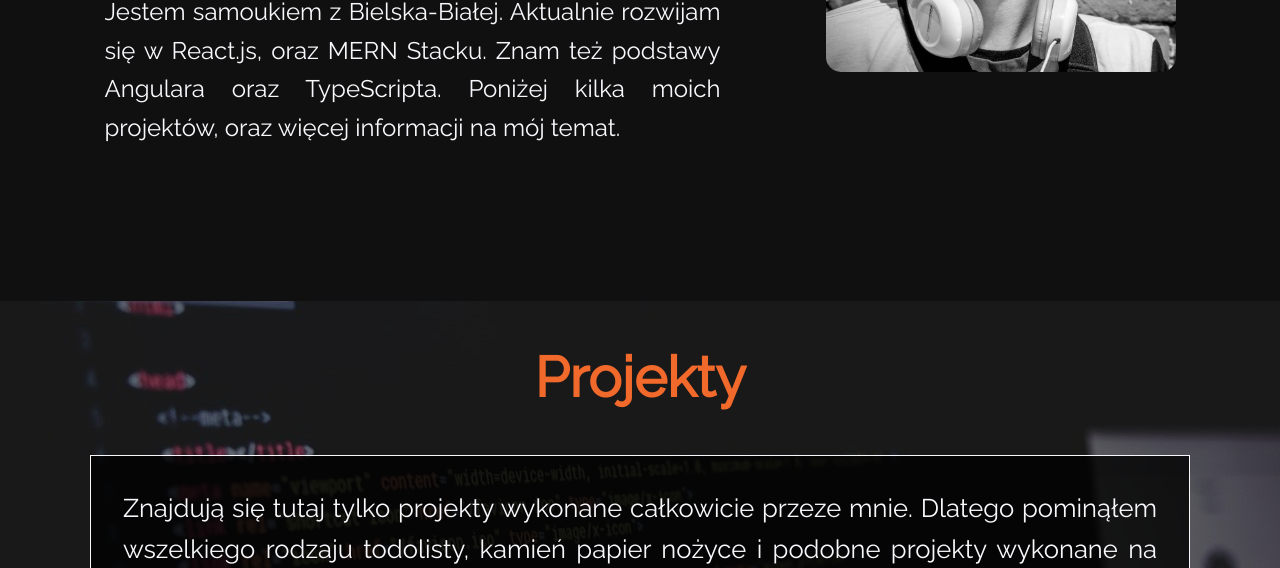
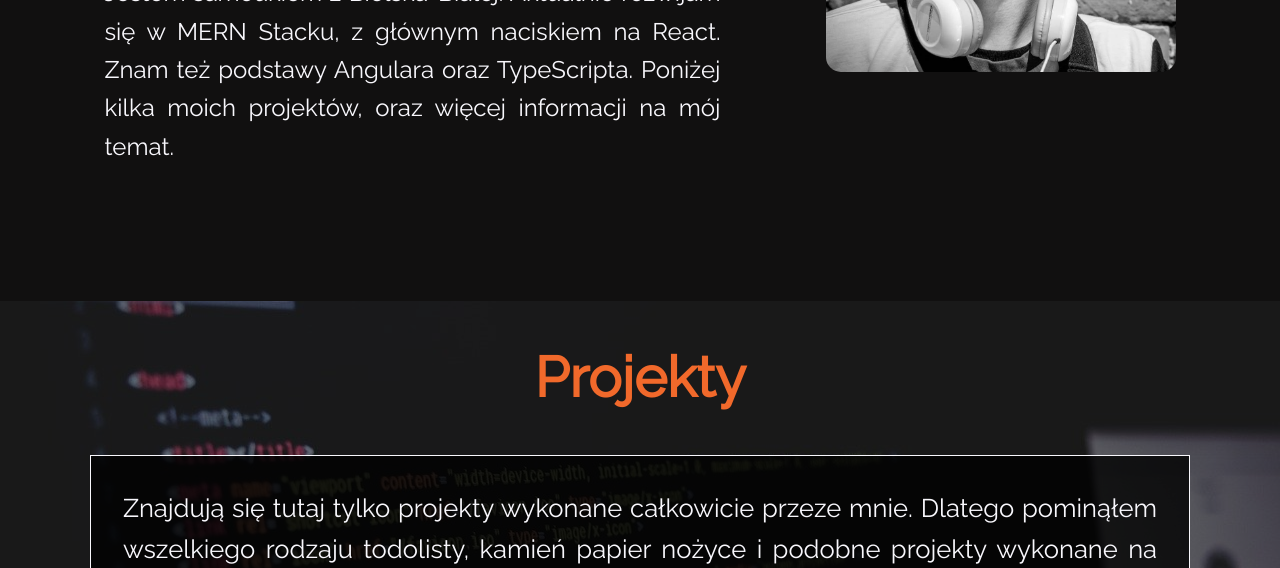
Before and after one commit to MarcinMatejko/portfolio-dist, a plain HTML site: page index.html in a window 1280 px wide. Shown: the part 499-1067 px from the top of the page. Drawn offline with Linux system fonts and the light colour scheme.

Commit message:
zmiana opisu w heropage

```diff
--- a/index.html
+++ b/index.html
@@ -28,7 +28,7 @@
         <div class="home-inner-text">
           <p class="home-subheader">Cześć</p>
           <p class="home-text">
-            Jestem samoukiem z Bielska-Białej. Aktualnie rozwijam się w React.js, oraz MERN Stacku. Znam też podstawy Angulara oraz TypeScripta. Poniżej kilka moich projektów, oraz więcej informacji na mój temat.
+            Jestem samoukiem z Bielska-Białej. Aktualnie rozwijam się w MERN Stacku, z głównym naciskiem na React. Znam też podstawy Angulara oraz TypeScripta. Poniżej kilka moich projektów, oraz więcej informacji na mój temat.
           </p>
         </div>
       </div>
```
